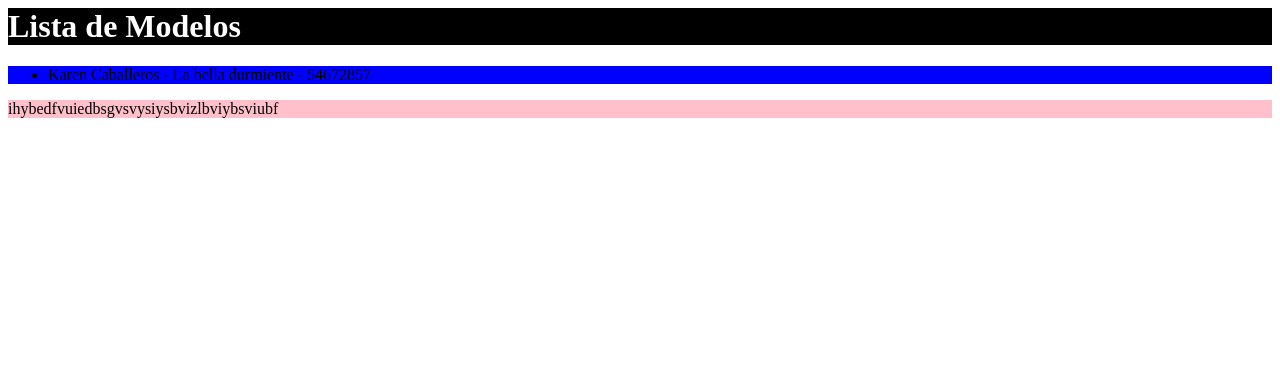
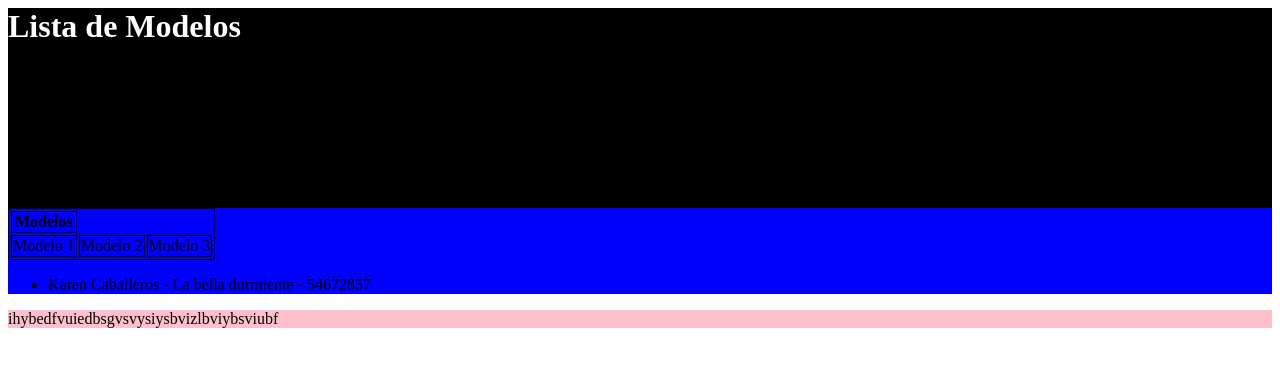
Before and after one commit to FR98/Proyecto, a Django app: page /modelos/ in a window 1280 px wide. Shown: the top 367 px of the page. Run offline with Django 3.2, Linux system fonts and the light colour scheme; data comes from the database, SQL or seed files in the repository.

Commit message:
avance css

```diff
--- a/DiamondModels/modelos/templates/lista_modelos.html
+++ b/DiamondModels/modelos/templates/lista_modelos.html
@@ -10,6 +10,16 @@
 		</div>
 
 		<div class="middle">
+			<table>
+				<tr>
+					<th>Modelos</th>
+				</tr>
+				<tr>
+					<td>Modelo 1</td>
+					<td>Modelo 2</td>
+					<td>Modelo 3</td>
+				</tr>
+			</table>
 			<ul>
 				{% for modelo in modelos %}
 					<li>{{modelo}}</li>
--- a/DiamondModels/static/style_lista_modelos.css
+++ b/DiamondModels/static/style_lista_modelos.css
@@ -1,5 +1,8 @@
 .top{
 	background: black;
+	background-size: 100%;
+	height: 200px;
+	position: relative;
 }
 .top h1{
 	color: white;
@@ -7,6 +10,10 @@
 .middle{
 	background: blue;
 }
+.middle table, th, tr, td{
+	border: 1px solid black;
+	text-align: center;
+}
 .bottom{
 	background: pink;
 }
```
